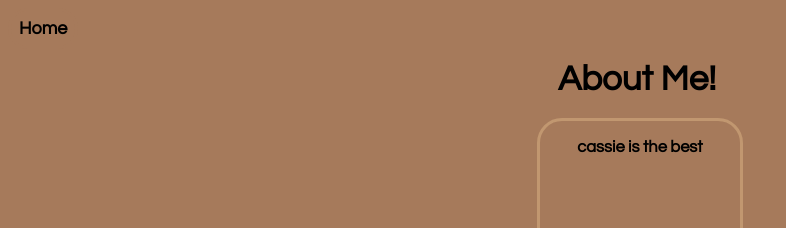
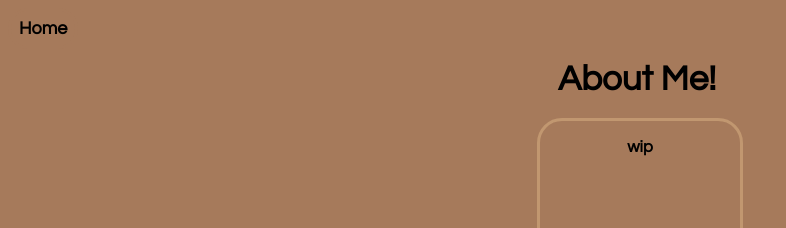
Before and after one commit to yonipy/web, a plain HTML site: page site/about-me.html in a window 1280 px wide. Shown: the top 228 px of the page, without its empty margins (0-786 px from the left). Drawn offline with Linux system fonts and the light colour scheme.

Commit message:
eeeeeeeee

```diff
--- a/site/about-me.html
+++ b/site/about-me.html
@@ -48,7 +48,7 @@
             <p class="p2">
 
 
-                cassie is the best<br>
+                wip<br>
             </p>
         </div>
 
```
